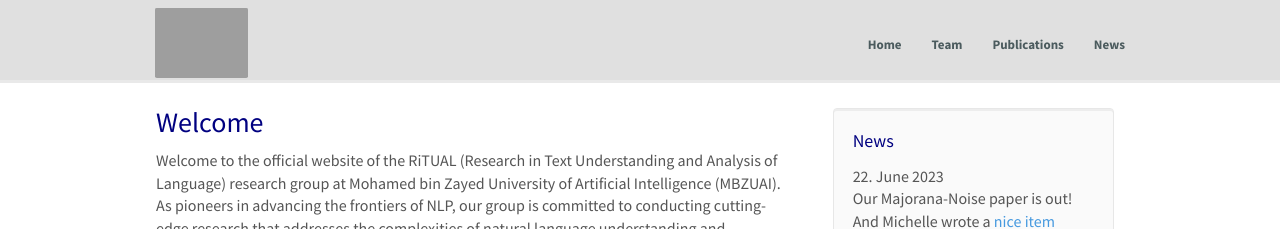
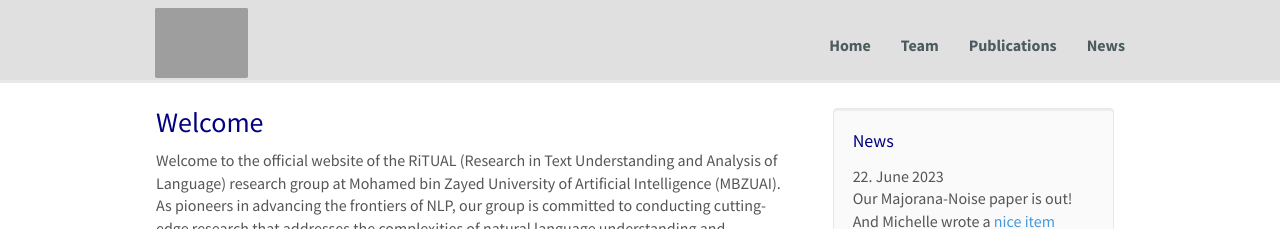
Before and after one commit to toqeerehsan/RiTUAL, a Jekyll site: the page built from _pages/home.md, in a window 1280 px wide. Shown: the top 229 px of the page. Built offline with Jekyll 4.4.1, drawn with Linux system fonts in a browser that asks for light colours; nearby versions of some CDN libraries.

Commit message:
updated page(s)

```diff
--- a/css/main.scss
+++ b/css/main.scss
@@ -284,7 +284,3 @@
 .footer-bg{
   background-color: transparent;
 }
-
-.collapse{
-    font-size: small;
-}
```
